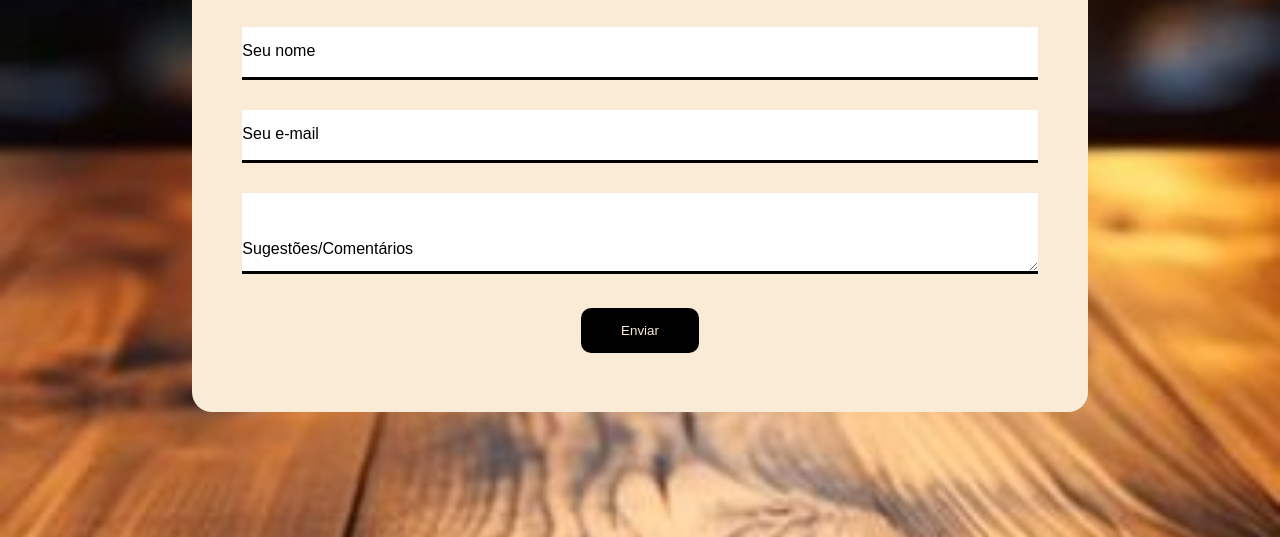
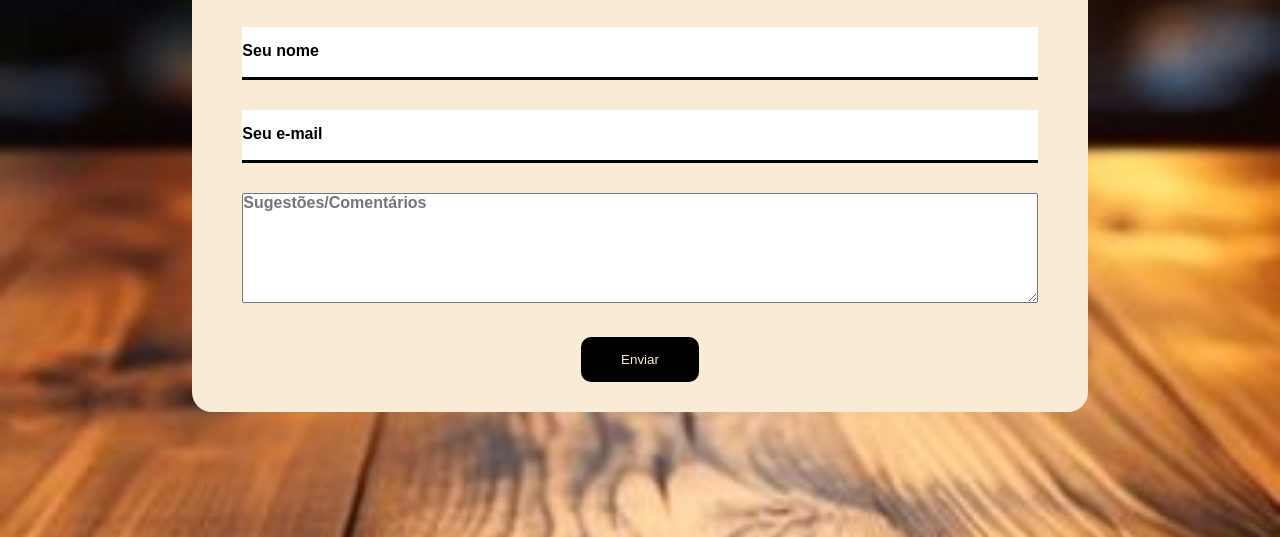
Before and after one commit to MarquesdevOn/formul-rio-HTML-CSS, a plain HTML site: page index.html in a window 1280 px wide. Shown: the part 263-800 px from the top of the page. Drawn offline with Linux system fonts and the light colour scheme.

Commit message:
melhorias

```diff
--- a/css/style.css
+++ b/css/style.css
@@ -96,12 +96,7 @@ p {
 
 }
 
-textarea label{
-    left: 0;
-    transition: 0.2s;
-    font-size: 16px;
+#sugestao-box{
+    transition: all 0.2s;
+    cursor: text;
 }
-
-.input-single textarea{
-    padding: 5px 0 5px 10px;
-}
--- a/index.html
+++ b/index.html
@@ -16,17 +16,17 @@
 
                 <div class="input-single">
                     <input type="text" name="Nome" id="nome-box" class="inupt" required>
-                    <label for="nome-box">Seu nome</label>
+                    <label for="nome-box"><strong>Seu nome</strong></label>
                 </div>
 
                 <div class="input-single">
-                    <input type="text" name="email" id="email-box" class="inupt" required>
-                    <label for="email-box">Seu e-mail</label>
+                    <input type="email" name="email" id="email-box" class="inupt" required>
+                    <label for="email-box"><strong>Seu e-mail</strong></label>
                 </div>
 
                 <div class="input-single">
-                    <textarea id="sugestao-box" name="sugestao" class="inupt" required></textarea>
-                    <label for="sugestao-box">Sugestões/Comentários</label>
+                    <textarea rows="6" style="width: 100%; font-size: 16px; font-weight: 700; color: black;" id="sugestao-box" name="sugestao"required placeholder="Sugestões/Comentários"></textarea>
+
                 </div>
 
                 <div class="btn">
```
